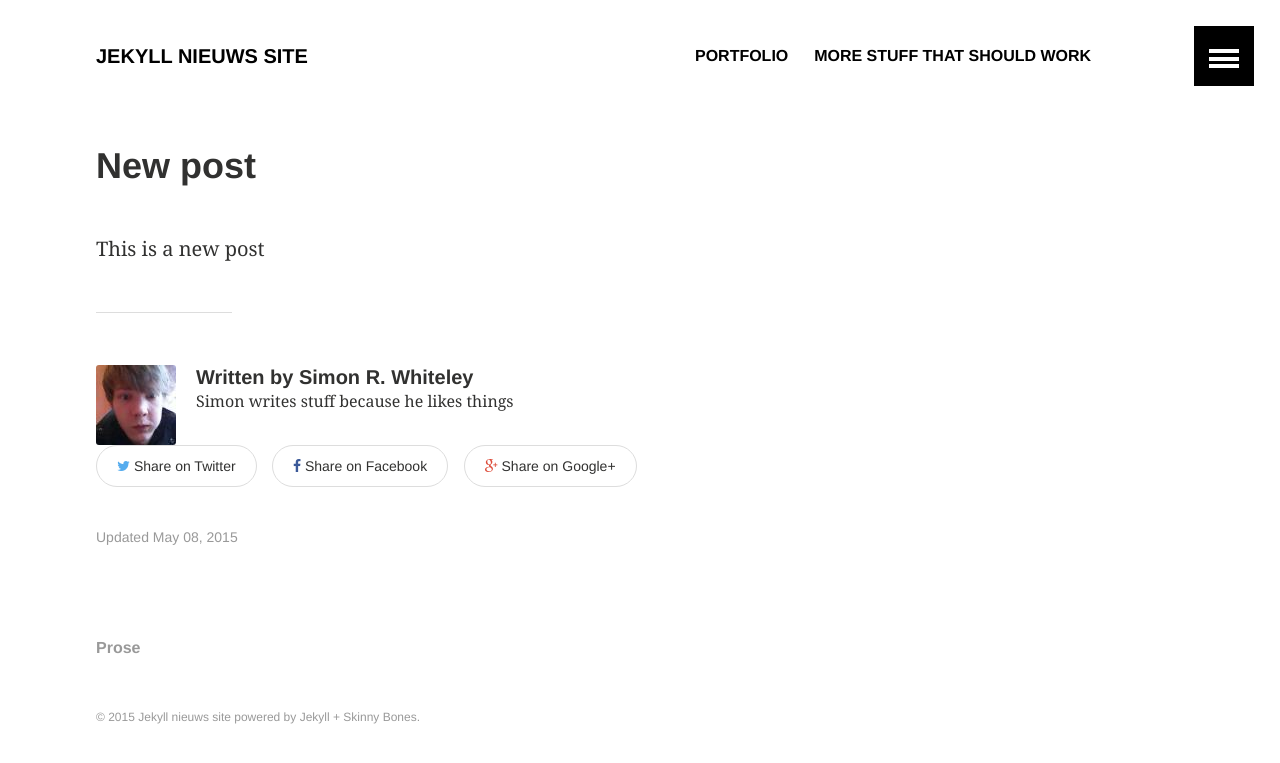
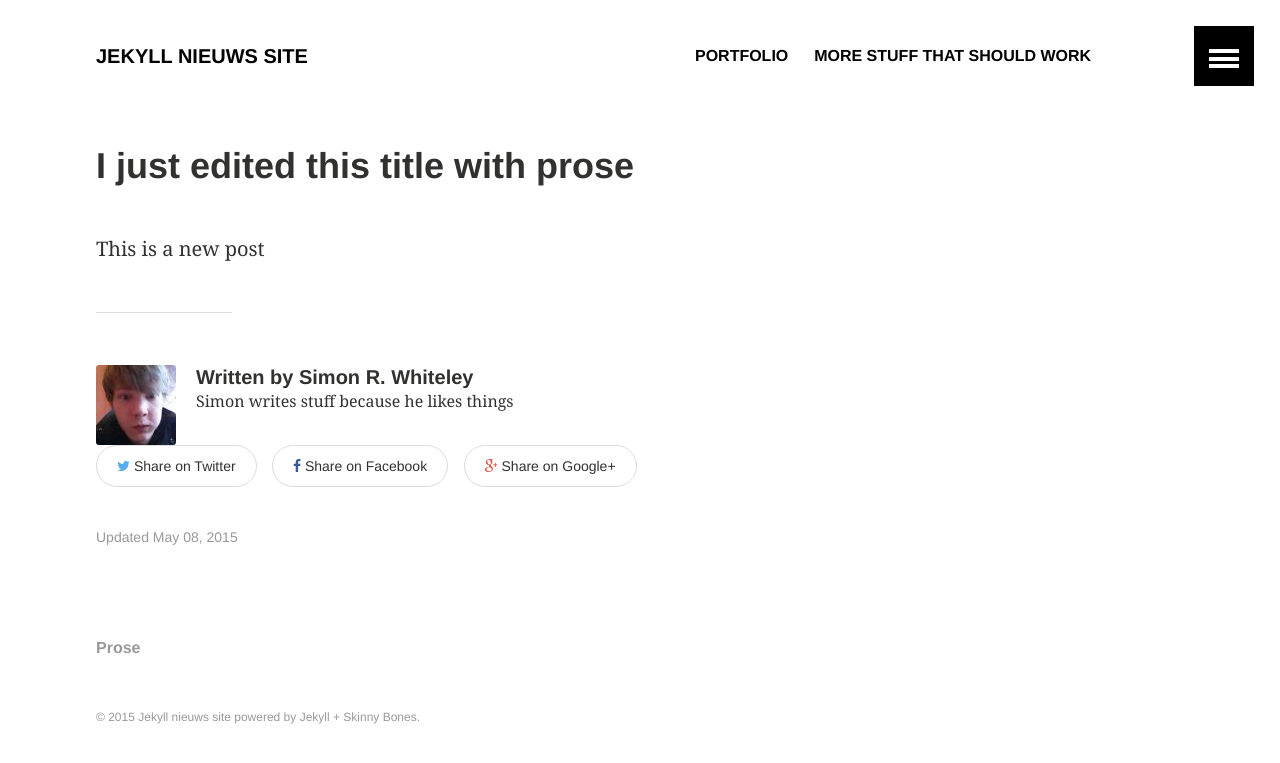
Before and after one commit to grandconjuration/YellowHumanSoftwareDocs, a Jekyll site: the page built from _posts/2015-05-08-new-post.md, in a window 1280 px wide. Shown: the top 763 px of the page. Built offline with Jekyll 4.4.1, drawn with Linux system fonts in a browser that asks for light colours.

Commit message:
Updated 2015-05-08-new-post.md

```diff
--- a/_posts/2015-05-08-new-post.md
+++ b/_posts/2015-05-08-new-post.md
@@ -1,9 +1,10 @@
 ---
 layout: article
 published: true
-title: New post
+title: "I just edited this title with prose "
 modified: "2015-05-08 15:21:49 +0200"
 ---
 
 
+
 This is a new post
```
